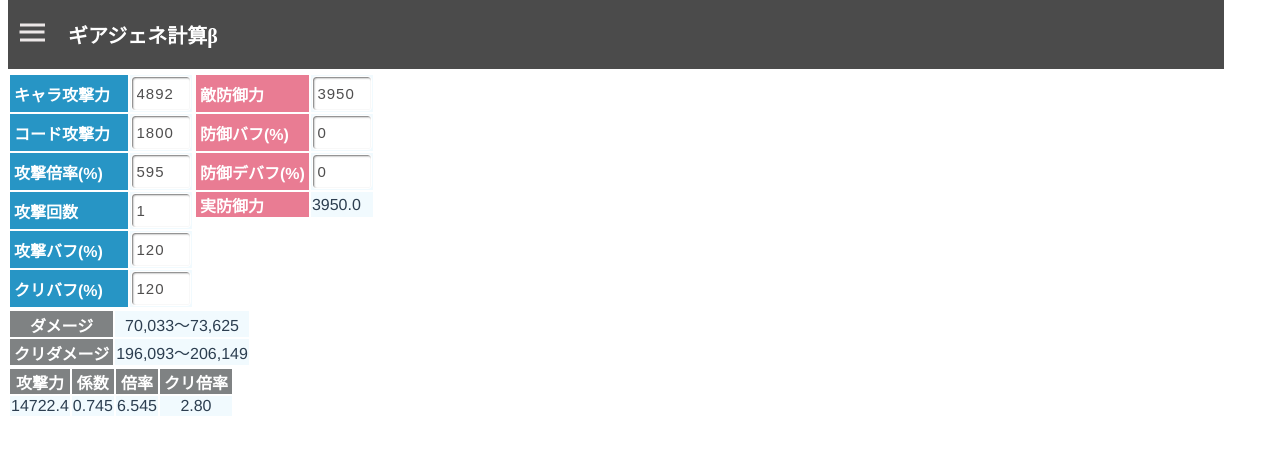
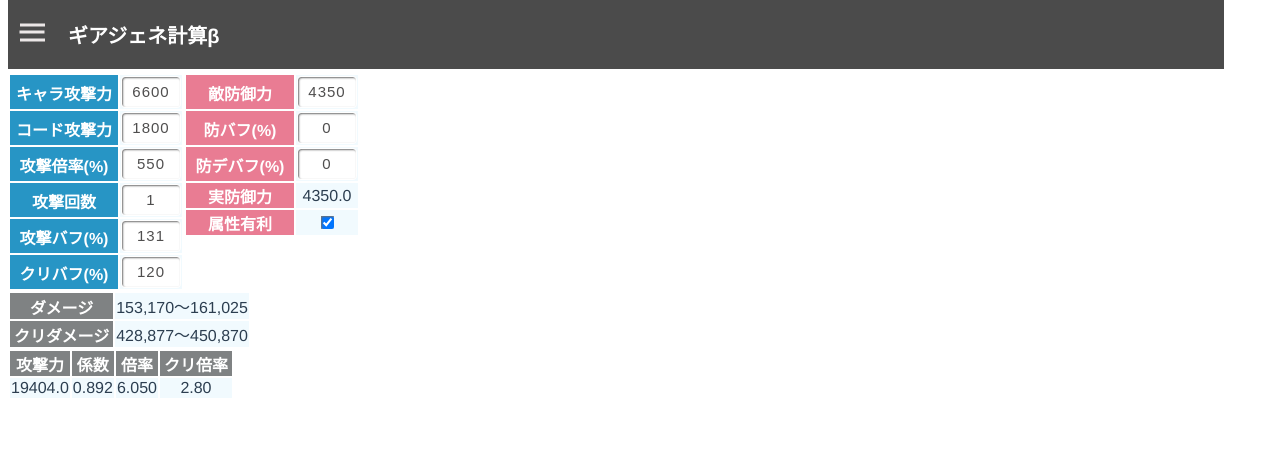
Before and after one commit to bitch-geass/geagenedmgcalc, a Vue app: page /DmgCalc in a window 1280 px wide. Shown: the top 454 px of the page. Built offline with nearby package versions, Linux system fonts and the light colour scheme.

Commit message:
属性有利チェック追加

```diff
--- a/src/App.vue
+++ b/src/App.vue
@@ -3,34 +3,31 @@
     <Header />
     <Menu />
     <!--body-->
-    <router-view id="body"/>
+    <router-view id="body" />
   </div>
 </template>
 <script>
-import Header from '@/components/Header.vue'
-import Menu from '@/components/MenuBox.vue'
+import Header from "@/components/Header.vue";
+import Menu from "@/components/MenuBox.vue";
 export default {
-  name: 'App',
+  name: "App",
   components: {
     Header,
     Menu,
   },
-}
+};
 </script>
 <style>
-#body {
-  font-family: "Helvetica Neue",
-    Arial,
-    "Hiragino Kaku Gothic ProN",
-    "Hiragino Sans",
-    Meiryo,
-    sans-serif;
+* {
+  font-family: "Helvetica Neue", Arial, "Hiragino Kaku Gothic ProN",
+    "Hiragino Sans", Meiryo, sans-serif;
   -webkit-font-smoothing: antialiased;
   -moz-osx-font-smoothing: grayscale;
   text-align: center;
   color: #2c3e50;
+}
+#body {
   padding-top: 65px; /* 固定ヘッダー分ずらす */
   box-sizing: border-box;
 }
-
 </style>
--- a/src/components/Header.vue
+++ b/src/components/Header.vue
@@ -1,7 +1,7 @@
 <template>
   <header>
     <h1>
-      <a id="header-title" href="/">ギアジェネ計算β</a>
+      <a id="header-title">ギアジェネ計算β</a>
     </h1>
     <nav class="pc-nav">
       <ul>
--- a/src/main.js
+++ b/src/main.js
@@ -1,5 +1,7 @@
 import { createApp } from 'vue'
 import App from './App.vue'
 import router from './router'
+import titleMixin from './util/title'
 
-createApp(App).use(router).mount('#app')
+
+createApp(App).use(router).mixin(titleMixin).mount('#app')
--- a/src/router/index.js
+++ b/src/router/index.js
@@ -31,6 +31,14 @@ const routes = [
     // which is lazy-loaded when the route is visited.
     component: () => import(/* webpackChunkName: "about" */ '../views/About.vue')
   },
+  {
+    path: '/Obp',
+    name: 'Obp',
+    // route level code-splitting
+    // this generates a separate chunk (about.[hash].js) for this route
+    // which is lazy-loaded when the route is visited.
+    component: () => import(/* webpackChunkName: "about" */ '../views/OptimizeBonus.vue')
+  },
 ]
 
 const router = createRouter({
--- /dev/null
+++ b/src/util/title.js
@@ -0,0 +1,9 @@
+export default {
+  mounted() {
+    let { title } = this.$options
+    if (title) {
+      title = typeof title === 'function' ? title.call(this) : title
+      document.title = `${title} - ギアジェネ`
+    }
+  }
+}
--- a/src/views/DefenseCalc.vue
+++ b/src/views/DefenseCalc.vue
@@ -132,6 +132,7 @@
 
 <script>
 export default {
+  title: '防御力計算',
   data() {
     return {
       inAtack: 1376,
--- a/src/views/DmgCalc.vue
+++ b/src/views/DmgCalc.vue
@@ -115,7 +115,7 @@
               </td>
             </tr>
             <tr>
-              <th>防御バフ(%)</th>
+              <th>防バフ(%)</th>
               <td>
                 <div>
                   <input
@@ -129,7 +129,7 @@
               </td>
             </tr>
             <tr>
-              <th>防御デバフ(%)</th>
+              <th>防デバフ(%)</th>
               <td>
                 <div>
                   <input
@@ -145,6 +145,19 @@
             <tr>
               <th>実防御力</th>
               <td>{{ defense }}</td>
+            </tr>
+            <tr>
+              <th>属性有利</th>
+              <td>
+                <div>
+                  <input
+                    v-model="inIsAdvantage"
+                    type="checkbox"
+                    @change="calcDmg()"
+                    class="checkbox"
+                  />
+                </div>
+              </td>
             </tr>
           </tbody>
         </table>
@@ -189,19 +202,21 @@
 
 <script>
 export default {
+  title: 'ダメージ計算',
   data() {
     return {
-      inAtack: 4892,
+      inAtack: 6600,
       inAtackCl: 1800,
-      inAtackbuf: 120,
+      inAtackbuf: 131,
       atackbuf: 0,
       atkSum: 0,
-      inDf: 3950,
+      inDf: 4350,
       inDfbuf: 0,
       inDfDebuf: 0,
+      inIsAdvantage: true,
       defense: 0,
       coeff: 0,
-      inRate: 595,
+      inRate: 550,
       rate: 0,
       inCribuf: 120,
       cribuf: 0,
@@ -272,6 +287,10 @@ export default {
           this.getCoeff(this.atkSum, this.defense) *
           this.getRate(this.inRate)) /
         this.inHits;
+
+      if(this.inIsAdvantage){
+        tmpDmg = tmpDmg * 1.5;
+      }
       this.dmg = this.getDmgRange(tmpDmg);
       this.cridmg = this.getDmgRange(tmpDmg * this.getCribuf(this.inCribuf));
     },
@@ -310,7 +329,7 @@ export default {
   font: 15px/24px sans-serif;
   box-sizing: border-box;
   width: 100%;
-  padding: 0.3em;
+  padding: 0.2em;
   transition: 0.3s;
   letter-spacing: 1px;
   color: #2e2d2dd7;
@@ -333,7 +352,7 @@ export default {
 .container-status th {
   background: #2695c5fd;
   color: #fff;
-  width: 110px;
+  width: 100px;
 }
 /* セルのスタイル */
 .container-status td {
@@ -356,4 +375,12 @@ export default {
   background: #f1fafe;
   width: 60px;
 }
+.checkbox {
+    box-sizing: border-box;
+    cursor: pointer;
+    display: inline-block;
+    padding: 5px 30px;
+    position: relative;
+    width: auto;
+}
 </style>
--- a/src/views/Home.vue
+++ b/src/views/Home.vue
@@ -1,5 +1,12 @@
 <template>
   <div class="home">
-    <h1>ホームです。工事中です。</h1>
+    <h1>ームです。工事中です。</h1>
   </div>
 </template>
+
+
+<script>
+export default {
+  title: 'HOME',
+}
+</script>
--- /dev/null
+++ b/src/views/OptimizeBonus.vue
@@ -0,0 +1,151 @@
+<template>
+  <div>
+    <!--攻撃側-->
+    <div id="status--">
+      <a>ボーナス値をスペース区切りで入力してね。(例)</a>
+      <input v-model="inBonus" maxlength="100" class="input-control" />
+      <div>
+        <button @click="opBonus">計算</button>
+      </div>
+      <div class="container-calc">
+        <table class="table-calc">
+          <tr>
+            <th>部隊1</th>
+            <td>{{ unit1 }}</td>
+          </tr>
+          <tr>
+            <th>部隊2</th>
+            <td>{{ unit2 }}</td>
+          </tr>
+          <tr>
+            <th>部隊3</th>
+            <td>{{ unit3 }}</td>
+          </tr>
+          <tr>
+            <th>部隊4</th>
+            <td>{{ unit4 }}</td>
+          </tr>
+        </table>
+      </div>
+    </div>
+  </div>
+</template>
+
+<script>
+export default {
+  title: "ダメージ計算",
+  data() {
+    return {
+      inBonus: "40,13,12,8,6,6",
+      inCodeBonus: "6,7,5",
+      unit1: "?",
+      unit2: "?",
+      unit3: "?",
+      unit4: "?",
+    };
+  },
+  methods: {
+    opBonus() {
+      // 区切り文字で区切って数値ソート(降順)
+      var arrayBouns = this.inBonus
+        .split(",")
+        .map(Number)
+        .sort(this.comparefunction);
+
+      //
+      this.splitBonus(arrayBouns, 50);
+    },
+    splitBonus(arrayBouns, maxBonu) {
+      var tmpBonu = 0;
+      var array1 = new Array(0);
+      var array2 = new Array(0);
+      for (let i = 0; i < arrayBouns.length - 1; i++) {
+        tmpBonu += arrayBouns[i];
+        array1.push(arrayBouns[i]);
+        array2.shift
+        if (tmpBonu > maxBonu) {
+          alert(maxBonu + "超えたよ：" + array1);
+        }
+      }
+    },
+    // 数値を降順ソートする関数
+    comparefunction(a, b) {
+      return b - a;
+    },
+  },
+};
+</script>
+
+<!-- Add "scoped" attribute to limit CSS to this component only -->
+<style scoped>
+/* テーブルのスタイル全体 */
+* table {
+  table-layout: auto;
+  white-space: nowrap; /* 自動改行しない */
+}
+* th,
+td {
+  vertical-align: middle;
+  word-wrap: normal;
+  padding: 1px;
+}
+* th {
+  background: #0a101385;
+  color: white;
+  padding: 1px 4px 0 4px;
+}
+* td {
+  background: #f1fafe;
+}
+* input {
+  font: 15px/24px sans-serif;
+  box-sizing: border-box;
+  width: 100%;
+  padding: 0.3em;
+  transition: 0.3s;
+  letter-spacing: 1px;
+  color: #2e2d2dd7;
+  border: 1px solid #ffffff;
+  box-shadow: 1px 1px 2px 0 #707070 inset;
+  border-radius: 4px;
+  text-align: left;
+}
+/* ステータス入力テーブルのスタイル */
+#status {
+  display: flex;
+  flex-wrap: wrap;
+  flex-direction: row;
+}
+/* ステータス */
+.container-status {
+  display: inline-block;
+  text-align: left;
+}
+/* ヘッダーのスタイル */
+.container-status th {
+  background: #2695c5fd;
+  color: #fff;
+  width: 110px;
+}
+/* セルのスタイル */
+.container-status td {
+  background: #f1fafe;
+  width: 60px;
+}
+
+/* 敵ステータステーブル */
+.container-status-enm {
+  display: inline-block;
+  text-align: left;
+  vertical-align: top;
+}
+.container-status-enm th {
+  background: #e97b93fd;
+  color: #fff;
+  width: 100px;
+}
+.container-status-enm td {
+  background: #f1fafe;
+  width: 60px;
+}
+</style>
```
